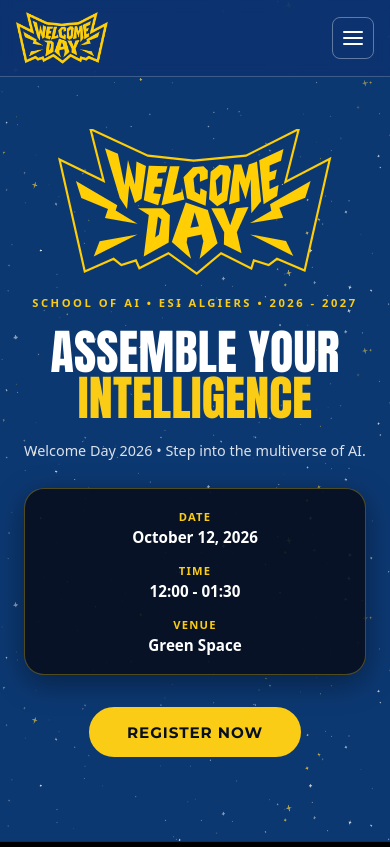
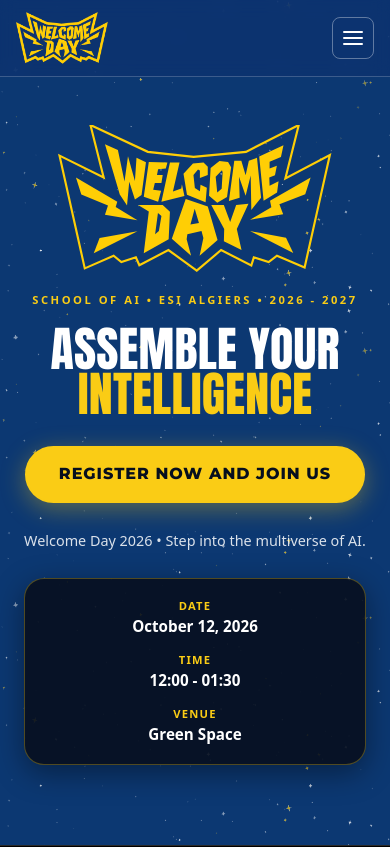
Before and after one commit to SchoolofAI-Algiers/WD-website-26-27, a React (Vite) app: page / in a window 390 px wide. Shown: the top 847 px of the page. Built offline with nearby package versions, Linux system fonts and the light colour scheme.

Commit message:
Move registration button below hero title, enlarge and make mobile-friendly

```diff
--- a/src/components/sections/HeroSection.css
+++ b/src/components/sections/HeroSection.css
@@ -121,28 +121,30 @@
     display: inline-flex;
     align-items: center;
     justify-content: center;
-    min-height: 48px;
+    min-height: 68px;
     min-width: 44px;
-    padding: 0.85rem 2.25rem;
-    margin-top: 0.75rem;
+    padding: 1.25rem 3.25rem;
+    margin-top: 0.5rem;
+    margin-bottom: 0.5rem;
     border-radius: 9999px;
     background-color: var(--color-primary-yellow, #facc15);
     color: #070f1e;
     border: 2px solid var(--color-primary-yellow, #facc15);
     font-family: Montserrat, sans-serif;
-    font-weight: 700;
-    font-size: 0.95rem;
+    font-weight: 800;
+    font-size: 1.15rem;
     letter-spacing: 0.06em;
     text-transform: uppercase;
     text-decoration: none;
     cursor: pointer;
+    box-shadow: 0 6px 24px rgba(250, 204, 21, 0.35);
     transition: transform 0.2s ease-out, box-shadow 0.2s ease-out, background-color 0.2s ease-out;
 }
 
 .hero__register-btn:hover {
     background-color: #fde047;
-    transform: translateY(-2px);
-    box-shadow: 0 4px 15px rgba(250, 204, 21, 0.4);
+    transform: translateY(-2px) scale(1.02);
+    box-shadow: 0 8px 28px rgba(250, 204, 21, 0.5);
 }
 
 .hero__register-btn:focus-visible {
@@ -155,6 +157,17 @@
    hover lift + glow). */
 
 @media (max-width: 640px) {
+    .hero__register-btn {
+        min-height: 56px;
+        width: 100%;
+        max-width: 340px;
+        padding: 1rem 1.5rem;
+        font-size: 1rem;
+        line-height: 1.3;
+        text-align: center;
+        white-space: normal;
+    }
+
     .hero__event-capsule {
         flex-direction: column;
         border-radius: 20px;
--- a/src/components/sections/HeroSection.jsx
+++ b/src/components/sections/HeroSection.jsx
@@ -22,6 +22,16 @@
           <span className="hero__title-white">ASSEMBLE YOUR</span>
           <span className="hero__title-yellow">INTELLIGENCE</span>
         </h1>
+
+        {/* Bouton inscription */}
+        <a
+          href="https://docs.google.com/forms/d/e/1FAIpQLSeo1R5lqgK9jjQbA3z_5-zCiuUI9tBE5HBEIodXvZ8rXm4wWQ/viewform"
+          target="_blank"
+          rel="noreferrer"
+          className="hero__register-btn"
+        >
+          Register now and join us
+        </a>
 
         {/* Sous-tiitre */}
         <p className="hero__subtitle">
@@ -50,16 +60,6 @@
           </div>
         </div>
 
-        {/* Bouton inscription */}
-        <a
-          href="https://docs.google.com/forms/d/e/1FAIpQLSeo1R5lqgK9jjQbA3z_5-zCiuUI9tBE5HBEIodXvZ8rXm4wWQ/viewform"
-          target="_blank"
-          rel="noreferrer"
-          className="hero__register-btn"
-        >
-          Register Now
-        </a>
-
       </div>
     </section>
   )
```
